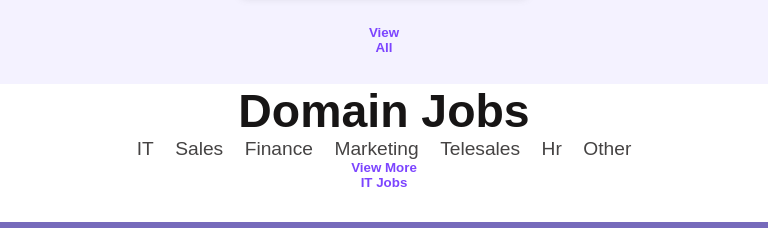
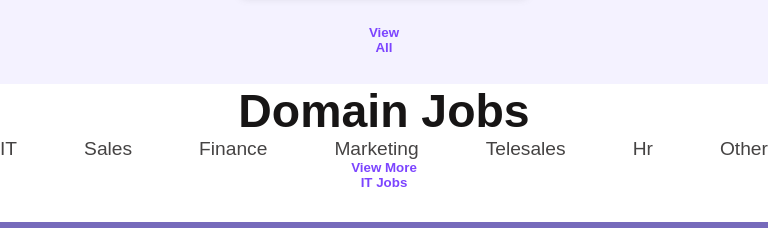
Before and after one commit to Vijendra2244/Shine.com, a React (Vite) app in the folder Shine_Clone/: page /infosyscomponents in a window 768 px wide. Shown: the part 9860-10088 px from the top of the page. Built offline with nearby package versions, Linux system fonts and the light colour scheme.

Commit message:
Adding a responsiveness

```diff
--- a/Shine_Clone/src/Components/DomainJobs/AllRoutes/Domain.module.css
+++ b/Shine_Clone/src/Components/DomainJobs/AllRoutes/Domain.module.css
@@ -34,6 +34,10 @@
 }
 @media screen and (min-width:500px) and (max-width:1100px) {
     .linkDomainJobs{
-        width: 70%;
+        width: 100%;
+        display: flex;
+        flex-wrap: wrap;
+        font-size: 0.9rem;
+        justify-content: space-between;
     }
 }
--- a/Shine_Clone/src/Components/Infosys_Components/AllRouterInfosys/AllRouterInfosys.jsx
+++ b/Shine_Clone/src/Components/Infosys_Components/AllRouterInfosys/AllRouterInfosys.jsx
@@ -1,5 +1,5 @@
 import React from "react";
-import { Route, Routes } from "react-router-dom";
+import { Route, Router, Routes } from "react-router-dom";
 import Home from "../InfosysPages/Home";
 import WhyInfosys from "../InfosysPages/WhyInfosys";
 import RestartWithInfosys from "../InfosysPages/RestartWithInfosys";
@@ -18,7 +18,6 @@ function AllRouterInfosys() {
         <Route path="/restartwithinfosys" element={<RestartWithInfosys />} />
         <Route path="/jobsinfosys" element={<JobsInfosys />} />
         <Route path="/visitus" element={<VisitUs />} />
-
       </Routes>
     </div>
   );
--- a/Shine_Clone/src/Components/Infosys_Components/InfosysComponents.jsx
+++ b/Shine_Clone/src/Components/Infosys_Components/InfosysComponents.jsx
@@ -6,7 +6,7 @@ import AllRouterInfosys from "./AllRouterInfosys/AllRouterInfosys";
 function InfosysComponents() {
   return (
     <div >
-      <div className={styles.navbarSection}>
+      <div  className={styles.navbarSection}>
         <img src="https://staticrect.shine.com/r/m/microsite/images/infosys/header_images/infosys_logo-_1.png" alt="" />
         <div className={styles.rightContainerOfInfosysNavbar}>
 
```
Also changed, not shown: Shine_Clone/src/Components/Infosys_Components/MainInfosys.jsx (added, +12 -0 lines), Shine_Clone/src/Components/Infosys_Components/MainRouter.jsx (added, +15 -0 lines).
